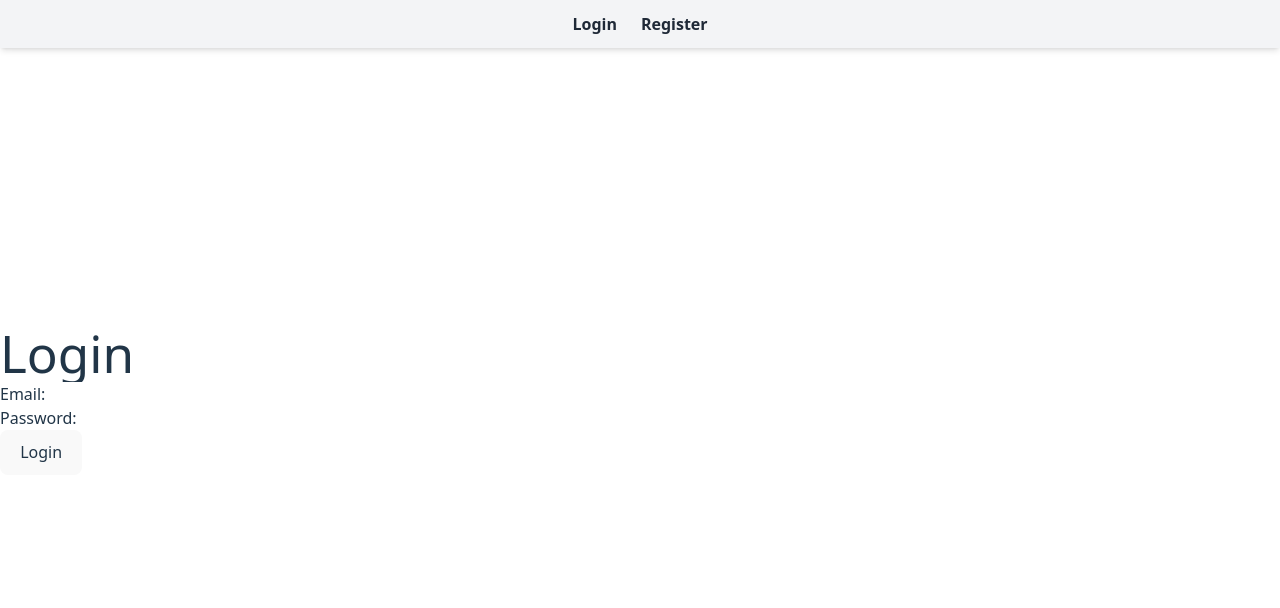
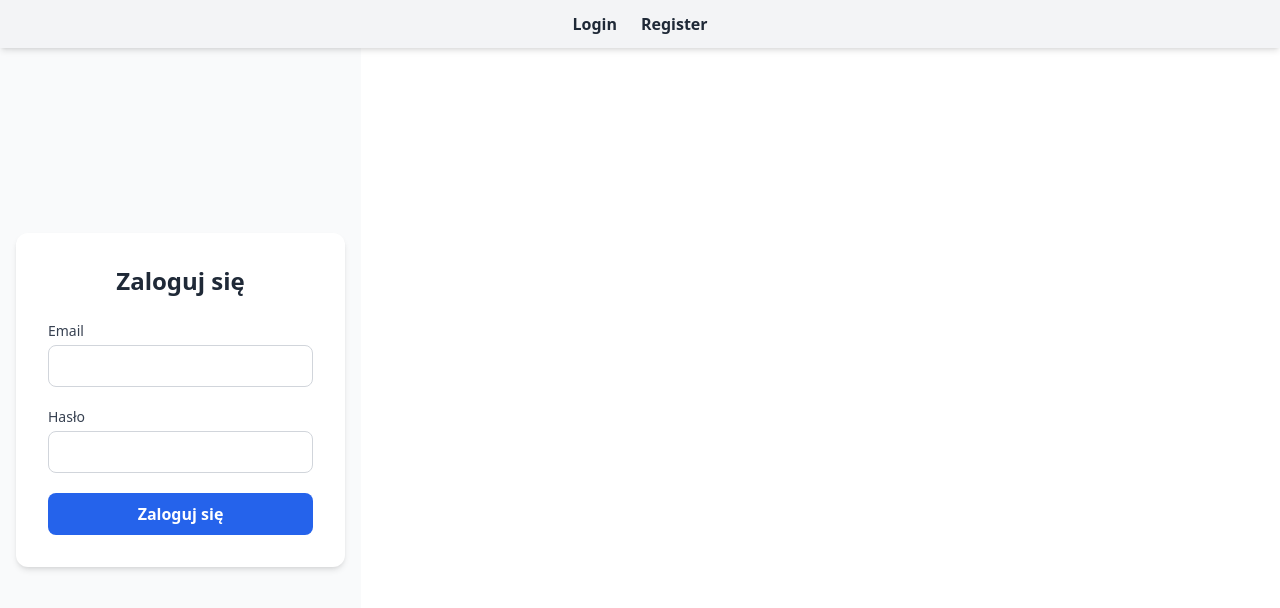
Before and after one commit to MateuszRychel/learning-app, a React (Vite) app in the folder frontend/learning-app/: page / in a window 1280 px wide. Shown: the top 608 px of the page. Built offline with nearby package versions, Linux system fonts and the light colour scheme.

Commit message:
Fixed logout button

```diff
--- a/frontend/learning-app/src/components/MainNavigation.jsx
+++ b/frontend/learning-app/src/components/MainNavigation.jsx
@@ -9,7 +9,6 @@ import {
 const navigation = [
   { name: 'Home', href: '/', icon: HomeIcon },
   { name: 'Form', href: '/form', icon: PencilSquareIcon },
-  { name: 'Logout', href: '/logout', icon: ArrowLeftOnRectangleIcon },
 ];
 
 function classNames(...classes) {
@@ -18,10 +17,15 @@ function classNames(...classes) {
 
 function MainNavigation() {
   const location = useLocation();
+  const handleLogout = () => {
+    localStorage.removeItem('token');
+    navigate('/login');
+  };
 
   return (
     <nav className="w-full bg-gray-100 shadow-md fixed top-0 left-0 z-50">
-      <div className="max-w-screen-xl mx-auto px-4 py-3 flex justify-center items-center space-x-8">
+      <div className="max-w-screen-xl mx-auto px-4 py-3 flex justify-between items-center">
+        <div className="flex space-x-8">
           {navigation.map((item) => {
             const isActive = location.pathname === item.href;
             return (
@@ -41,6 +45,16 @@ function MainNavigation() {
             );
           })}
         </div>
+
+        {}
+        <button
+          onClick={handleLogout}
+          className="flex items-center space-x-1 text-red-600 hover:text-red-800 font-semibold transition-colors duration-200"
+        >
+          <ArrowLeftOnRectangleIcon className="h-5 w-5" />
+          <span>Wyloguj</span>
+        </button>
+      </div>
     </nav>
   );
 }
--- a/frontend/learning-app/src/pages/Home.jsx
+++ b/frontend/learning-app/src/pages/Home.jsx
@@ -41,10 +41,6 @@ export default function Home() {
         <div style={{ padding: '2rem' }}>
             <h1>Your Word Lists</h1>
 
-            <button onClick={handleLogout} style={{ marginBottom: '1rem' }}>
-                Wyloguj
-            </button>
-
             {lists.length === 0 ? (
                 <p>No lists found. Create one!</p>
             ) : (
--- a/frontend/learning-app/src/pages/Login.jsx
+++ b/frontend/learning-app/src/pages/Login.jsx
@@ -38,7 +38,6 @@ function Login() {
       }
 
       localStorage.setItem('token', data.token);
-
       navigate('/');
       window.location.reload();
     } catch (err) {
@@ -47,35 +46,49 @@ function Login() {
   };
 
   return (
+    <div className="min-h-screen flex items-center justify-center bg-gray-50 px-4">
+      <div className="w-full max-w-md bg-white p-8 rounded-xl shadow-md">
+        <h1 className="text-2xl font-bold text-center mb-6 text-gray-800">Zaloguj się</h1>
+
+        {error && (
+          <div className="mb-4 text-red-600 text-sm text-center font-medium">
+            {error}
+          </div>
+        )}
+
+        <form onSubmit={handleSubmit} className="space-y-5">
           <div>
-            <h1>Login</h1>
-
-            <form onSubmit={handleSubmit}>
-
-                <div>
-                    <label>Email:</label>
+            <label className="block text-sm font-medium text-gray-700 mb-1">Email</label>
             <input
               type="email"
               name="email"
               value={formData.email}
               onChange={handleChange}
               required
+              className="w-full px-4 py-2 border border-gray-300 rounded-lg focus:outline-none focus:ring-2 focus:ring-blue-500"
             />
           </div>
 
           <div>
-                    <label>Password:</label>
+            <label className="block text-sm font-medium text-gray-700 mb-1">Hasło</label>
             <input
               type="password"
               name="password"
               value={formData.password}
               onChange={handleChange}
               required
+              className="w-full px-4 py-2 border border-gray-300 rounded-lg focus:outline-none focus:ring-2 focus:ring-blue-500"
             />
           </div>
 
-                <button type="submit">Login</button>
+          <button
+            type="submit"
+            className="w-full bg-blue-600 hover:bg-blue-700 text-white font-semibold py-2 rounded-lg transition duration-200"
+          >
+            Zaloguj się
+          </button>
         </form>
+      </div>
     </div>
   );
 }
```
Lines whose indentation alone changed are shown as unchanged.
